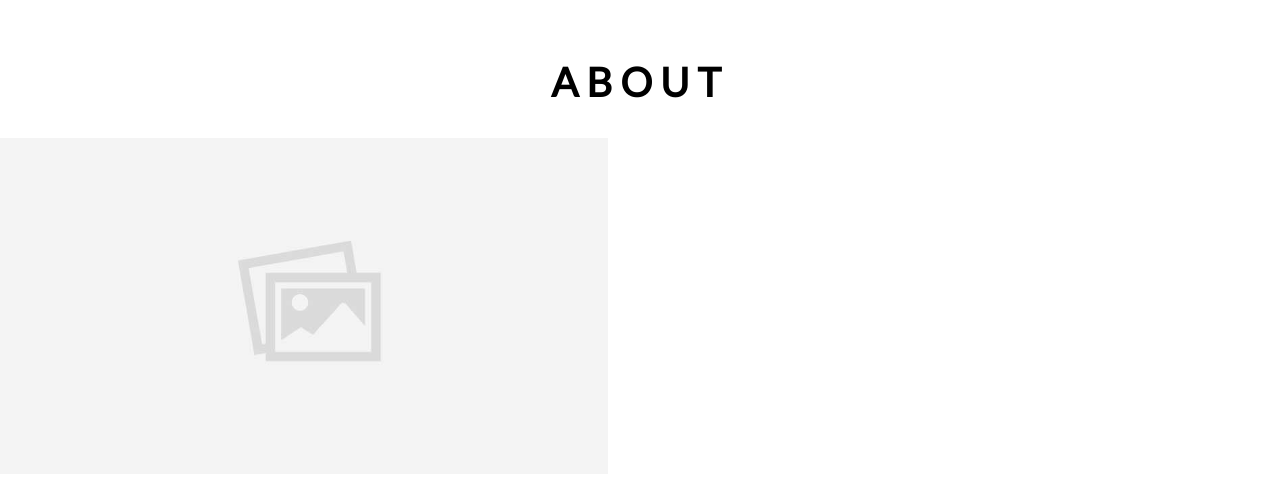
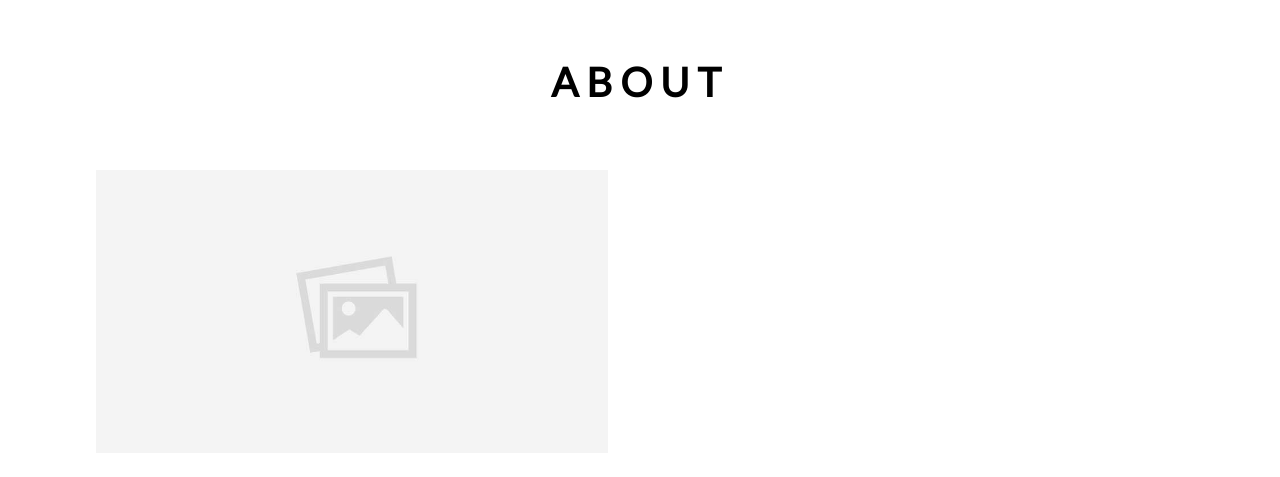
Before and after one commit to wingsown/sample-website, a plain HTML site: page index.html in a window 1280 px wide. Shown: the part 873-1350 px from the top of the page. Drawn offline with Linux system fonts and the light colour scheme.

Commit message:
Edited section-center

```diff
--- a/styles.css
+++ b/styles.css
@@ -33,6 +33,12 @@ img {
     text-transform: uppercase;
     font-size: 2.5rem;
     letter-spacing: 0.5rem;
+}
+
+.section-center {
+    width: 85vw;
+    margin: 4rem auto 2rem auto;
+    max-width: 1170px;
 }
 
 /* NAVBAR */
```
